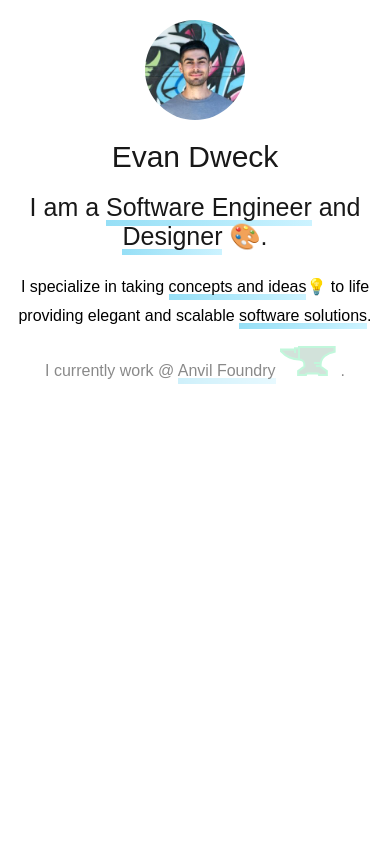
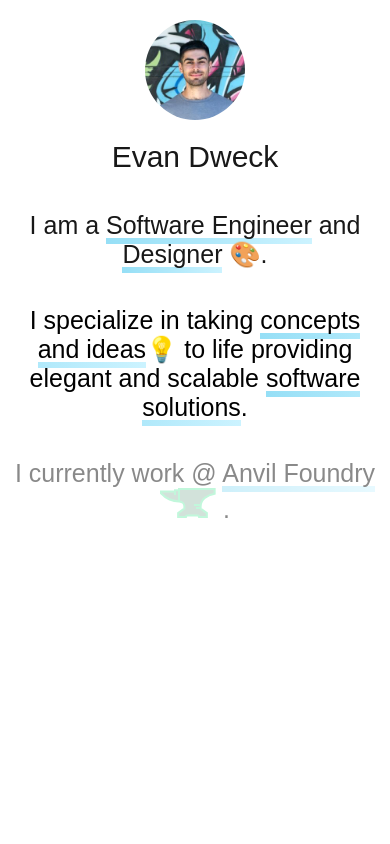
Before and after one commit to ejdweck/portfolio, a React (Create React App) app: page / in a window 390 px wide. Shown: the top 844 px of the page. Built offline with nearby package versions, Linux system fonts and the light colour scheme.

Commit message:
5% for mobile tho

```diff
--- a/src/App.js
+++ b/src/App.js
@@ -20,7 +20,7 @@ const StyledHeadshot = styled.img`
   border-radius: 128px;
   width: 200px;
   margin-top: 60px;
-  margin-bottom: 5%;
+  // margin-bottom: 5%;
 
   @media screen and (max-width: 575px) {
     width: 100px;
@@ -57,7 +57,7 @@ const StyledAppContainer = styled.div`
 
 const StyledName = styled.span`
   // margin-top: 50px;
-  margin-top: 5%;
+  margin-top: 10%;
   font-size: 70px;
   text-align: center;
 
@@ -105,7 +105,7 @@ const StyledMoreInfo = styled.span`
     // margin-top: 55%;
     margin-left: 0px;
     margin-right: 0px;
-    font-size: 16px;
+    font-size: 25px;
   }
 `
 
@@ -154,7 +154,7 @@ const StyledColumn = styled.div`
 
 const StyledFadeContainer = styled.div`
   // margin-top: 60px;
-  margin-top: 5%;
+  margin-top: 10%;
   margin-left: 100px;
   margin-right: 100px;
   @media screen and (max-width: 575px) {
```
